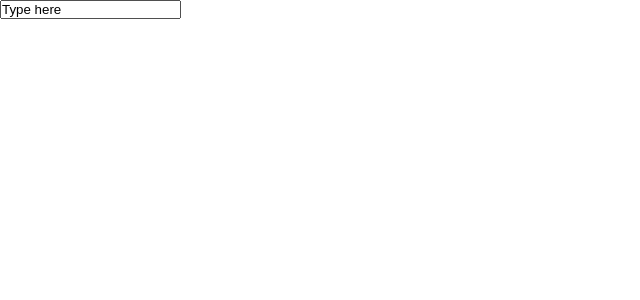
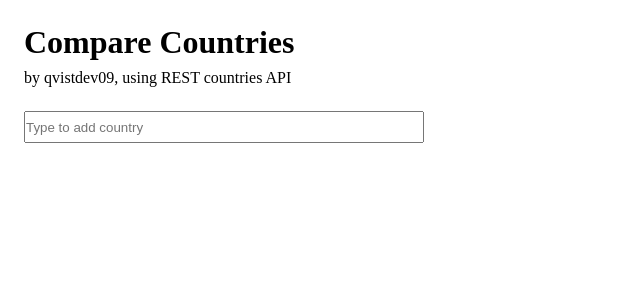
Before and after one commit to qvistdev09/compare-countries, a React (Create React App) app: page / in a window 1280 px wide. Shown: the top 300 px of the page, without its empty margins (0-640 px from the left). Built offline with nearby package versions, Linux system fonts and the light colour scheme.

Commit message:
refactor elements into components

```diff
--- a/src/App.js
+++ b/src/App.js
@@ -2,21 +2,24 @@ import React from 'react';
 import './css/utilities.css';
 import './css/style.css';
 import { shortened, fullName } from './CountryCodes';
+
+import Header from './components/Header';
 import Country from './components/Country';
+import InputField from './components/InputField';
+import SuggestedCountries from './components/SuggestedCountries';
 
 class App extends React.Component {
   constructor(props) {
     super(props);
     this.state = {
       message: 'No message loaded',
-      input: 'Type here',
+      input: '',
       suggestions: [],
       cached: [],
       selectedCountries: [],
     };
 
     this.fetchCountry = this.fetchCountry.bind(this);
-    this.handleChange = this.handleChange.bind(this);
     this.getSuggestions = this.getSuggestions.bind(this);
     this.deleteCountry = this.deleteCountry.bind(this);
   }
@@ -53,10 +56,11 @@ class App extends React.Component {
   }
 
   fetchCountry(string) {
+    const code = shortened[fullName.indexOf(string)];
     // check if country is already selected
     if (
       this.state.selectedCountries.some(
-        (country) => country.alpha2Code === string
+        (country) => country.alpha2Code === code
       )
     ) {
       console.log('Country already selected');
@@ -64,20 +68,22 @@ class App extends React.Component {
     }
 
     // check if country can be retrieved from cache of already viewed countries
-    if (this.state.cached.some((country) => country.alpha2Code === string)) {
+    if (this.state.cached.some((country) => country.alpha2Code === code)) {
       this.setState(
         (state, props) => ({
           selectedCountries: [
             ...state.selectedCountries,
-            ...state.cached.filter((country) => country.alpha2Code === string),
+            ...state.cached.filter((country) => country.alpha2Code === code),
           ],
+          suggestions: [],
+          input: '',
         }),
         () => console.log('Country collected from cache, no API call needed')
       );
     }
     // fetch previously unviewed country from API
     else {
-      fetch('https://restcountries.eu/rest/v2/alpha/' + string)
+      fetch('https://restcountries.eu/rest/v2/alpha/' + code)
         .then((response) => response.json())
         .then((data) => {
           this.setState(
@@ -88,18 +94,14 @@ class App extends React.Component {
                   ...data,
                 },
               ],
+              suggestions: [],
+              input: '',
             }),
             () => console.log('An API call was made')
           );
         })
         .catch((error) => console.log('Could not get data'));
     }
-  }
-
-  handleChange(event) {
-    this.setState({
-      input: event.target.value,
-    });
   }
 
   getSuggestions(event) {
@@ -117,20 +119,20 @@ class App extends React.Component {
 
   render() {
     return (
-      <div>
-        <input
-          type="text"
-          onChange={this.getSuggestions}
-          value={this.state.input}
+      <div id="site-container" className="p">
+        <Header
+          classes="m-bottom"
+          title="Compare Countries"
+          description="by qvistdev09, using REST countries API"
         />
-        {this.state.suggestions.slice(0, 4).map((item) => (
-          <p
-            key={item}
-            onClick={() => this.fetchCountry(shortened[fullName.indexOf(item)])}
-          >
-            {item}
-          </p>
-        ))}
+        <div id="input-area" className="m-bottom">
+          <InputField onChange={this.getSuggestions} input={this.state.input} />
+          <SuggestedCountries
+            classes="flex-column"
+            suggestions={this.state.suggestions}
+            add={this.fetchCountry}
+          />
+        </div>
         {this.state.selectedCountries.map((country) => (
           <Country
             {...country}
--- /dev/null
+++ b/src/components/Header.js
@@ -0,0 +1,12 @@
+import React from 'react';
+
+function Header(props) {
+  return (
+    <header className={props.classes}>
+      <h1 className="m-bottom-small">{props.title}</h1>
+      <p>{props.description}</p>
+    </header>
+  );
+}
+
+export default Header;
--- /dev/null
+++ b/src/components/InputField.js
@@ -0,0 +1,16 @@
+import React from 'react';
+
+function InputField(props) {
+  return (
+    <input
+      id="search-field"
+      type="text"
+      className={props.classes}
+      placeholder="Type to add country"
+      onChange={props.onChange}
+      value={props.input}
+    />
+  );
+}
+
+export default InputField;
--- /dev/null
+++ b/src/components/SuggestedCountries.js
@@ -0,0 +1,19 @@
+import React from 'react';
+
+function SuggestedCountries(props) {
+  return (
+    <div
+      id="suggestions-container"
+      className={props.suggestions.length === 0 ? 'hidden' : props.classes}
+    >
+      {props.suggestions.slice(0, 4).map((item) => (
+        <div className="flex-row justify-between" key={item}>
+          <p>{item}</p>
+          <button onClick={() => props.add(item)}>Add</button>
+        </div>
+      ))}
+    </div>
+  );
+}
+
+export default SuggestedCountries;
--- a/src/css/style.css
+++ b/src/css/style.css
@@ -1,3 +1,23 @@
+#input-area {
+    position: relative;
+}
+#search-field {
+    height: 2rem;
+    width: 25rem;
+}
+#suggestions-container {
+    width: 25rem;
+    border: 1px solid black;
+    background-color: white;
+    position: absolute;
+    top: 2rem;
+    left: 0;
+}
+
+#suggestions-container.hidden {
+    display: none;
+}
+
 .country-container {
     border: 1px solid black;
 }
```
